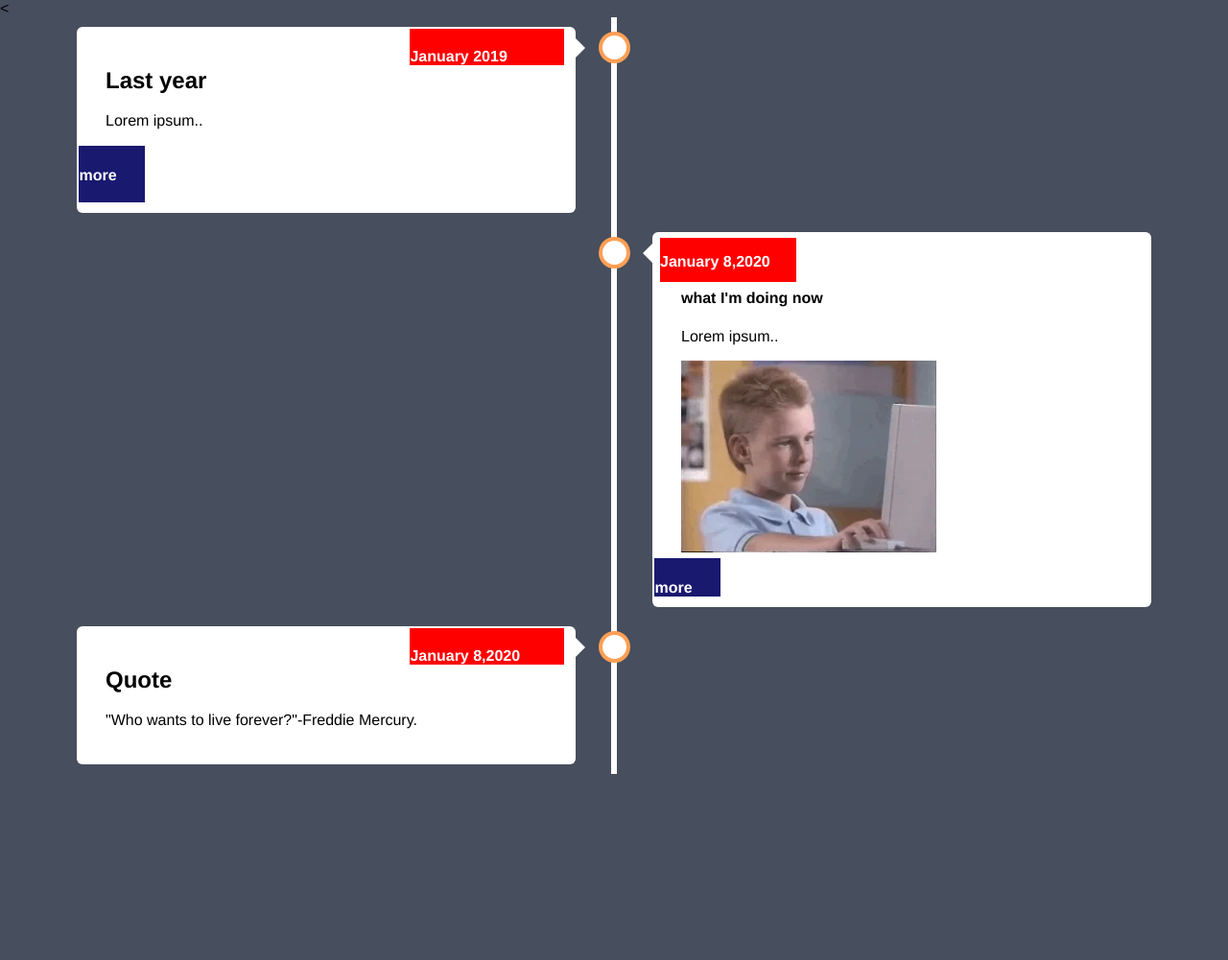
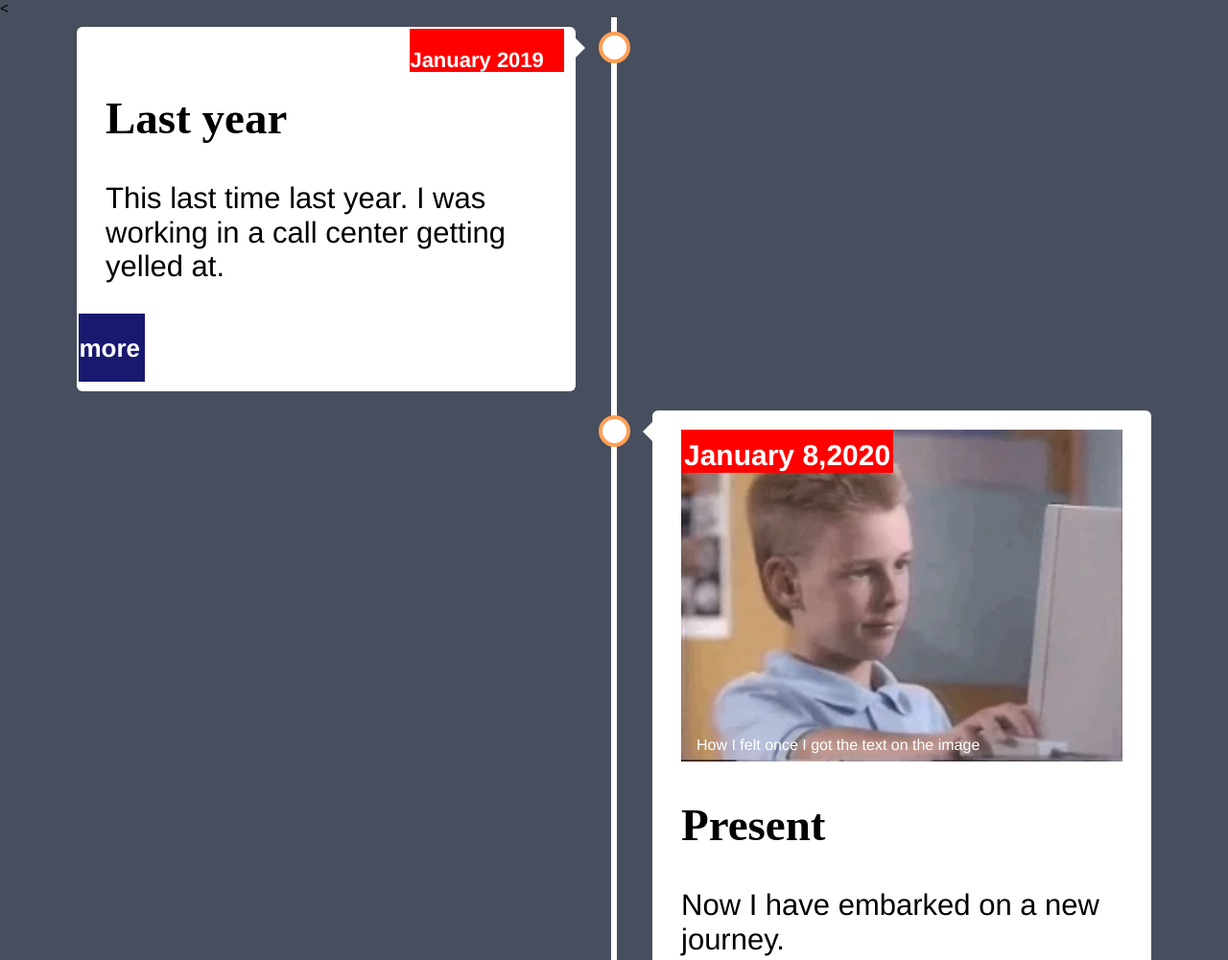
Before and after one commit to Marcv56/1.3-vertical-timeline, a plain HTML site: page index.html in a window 1280 px wide. Shown: the top 1001 px of the page at 96% size. Before the commit the page ends 807 px from the top, so only its background shows below. Drawn offline with Linux system fonts and the light colour scheme.

Commit message:
updated img,css,html

```diff
--- a/index.html
+++ b/index.html
@@ -15,7 +15,7 @@
         <div class="content">
           <h1>January 2019</h1>
           <h2>Last year</h2>
-          <p>Lorem ipsum..</p>
+          <p>This last time last year. I was working in a call center getting yelled at.</p>
           <h5> more<h5>
 
         </div>
@@ -23,12 +23,16 @@
 
       <div class="container right">
         <div class="content">
-          <h3>January 8,2020</h3>
-          <h4>what I'm doing now</h4>
-          <p>Lorem ipsum..</p>
-          <img src="images/thumbs up .webp" alt="">
+          <div class="image">
+            <img src="images/thumbs up .webp" alt="kid" style="width:100%;">
+            <div class="bottom-left">How I felt once I got the text on the image</div>
+            <div class="top-left">
+              <h3>January 8,2020</h3>
 
-
+            </div>
+          </div>
+          <h2>Present</h2>
+          <p>Now I have embarked on a new journey.</p>
           <h5>more</h5>
         </div>
       </div>
--- a/styles.css
+++ b/styles.css
@@ -5,6 +5,7 @@
 body {
   background-color: #474e5d;
   font-family: Helvetica, sans-serif;
+
 }
 
 .timeline {
@@ -44,10 +45,27 @@ body {
   z-index: 1;
 }
 
+.image {
+  position: relative;
+  text-align: center;
+  color: white;
 
+}
+
+.top-left {
+  position: absolute;
+  top: 8px;
+  left: 16px;
+}
+
+.bottom-left {
+  position: absolute;
+  bottom: 8px;
+  left: 16px;
+}
 
 h1 {
-    font-size: 16px;
+  font-size: 22px;
   margin: -4%;
   margin-left: 69%;
   background: red;
@@ -55,19 +73,25 @@ h1 {
   padding-top: 20px;
 }
 
+h2 {
+  font-size: 47px;
+    font-family: auto;
+}
+
+
 h3 {
-   font-size: 16px;
-   margin: -3%;
-   margin-right: 74%;
+  font-size: 30px;
+  margin: -4%;
+  margin-right: -3%;
   background: red;
   color: white;
-   padding-top: 16px;
-   padding-bottom: 12px;
-   margin-left: -22px;
+  padding-top: 10px;
+  padding-bottom: 0px;
+  margin-left: -16px;
  }
 
 h5 {
-  font-size: 16px;
+  font-size: 26px;
   margin: -4%;
   margin-left: -6%;
   background: midnightblue;
@@ -78,7 +102,10 @@ h5 {
   margin-top: 6px;
 }
 
-
+p{
+  font-size: 31px;
+  font-family: unset;
+}
 
 .left {
   left: 0;
```
Lines whose indentation alone changed are shown as unchanged.
